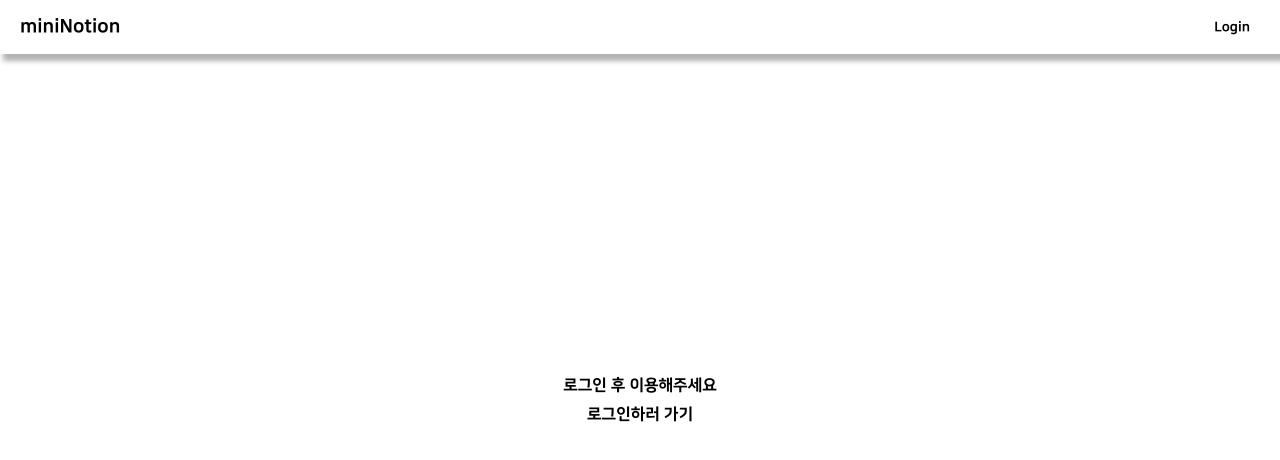
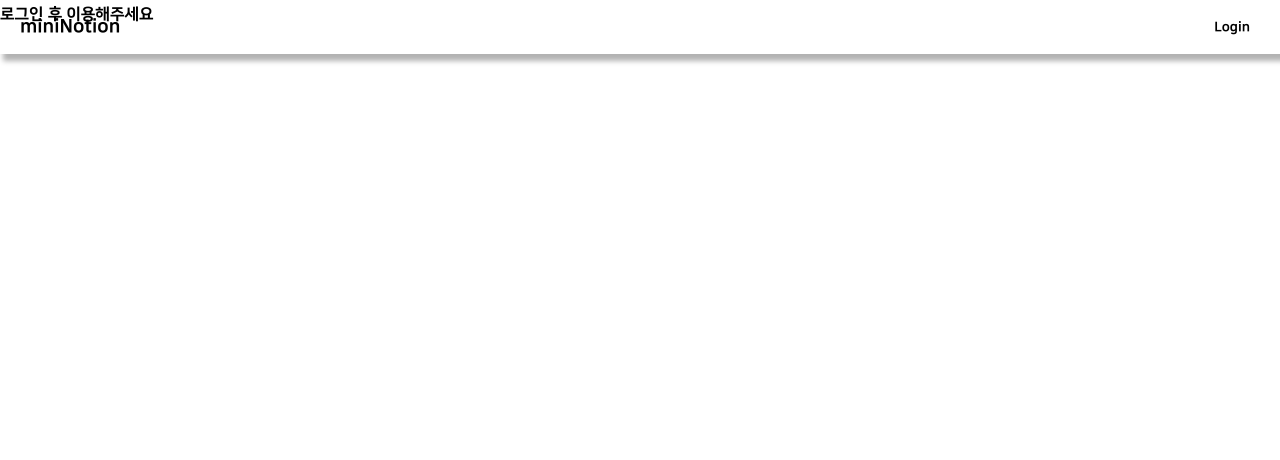
Before and after one commit to famous0811/wow-notions, a React (Create React App) app in the folder frontend/: page / in a window 1280 px wide. Shown: the top 460 px of the page. Built offline with nearby package versions, Linux system fonts and the light colour scheme.

Commit message:
draft-js toolbar setting

```diff
--- a/frontend/package.json
+++ b/frontend/package.json
@@ -6,17 +6,21 @@
     "@testing-library/jest-dom": "^5.11.4",
     "@testing-library/react": "^11.1.0",
     "@testing-library/user-event": "^12.1.10",
+    "@types/draft-js": "^0.11.3",
     "@types/jest": "^26.0.15",
     "@types/node": "^12.0.0",
     "@types/react": "^17.0.0",
     "@types/react-dom": "^17.0.0",
+    "@types/react-draft-wysiwyg": "^1.13.2",
     "@types/react-router-dom": "^5.1.7",
     "@types/styled-components": "^5.1.10",
+    "draft-js": "^0.11.7",
     "mobx": "^6.3.2",
     "mobx-react": "^7.2.0",
     "node-sass": "^4.0.0",
     "react": "^17.0.2",
     "react-dom": "^17.0.2",
+    "react-draft-wysiwyg": "^1.14.7",
     "react-google-login": "^5.2.2",
     "react-mobx": "0.0.4",
     "react-router-dom": "^5.2.0",
--- a/frontend/src/page/home/index.tsx
+++ b/frontend/src/page/home/index.tsx
@@ -1,16 +1,20 @@
-import React from "react";
+import React, { useState } from "react";
 import styled from "styled-components";
 import { Link } from "react-router-dom";
 import Layout from "../../components/Layout";
 import UseStore from "../../store";
 
+import { Editor } from "react-draft-wysiwyg";
+import "react-draft-wysiwyg/dist/react-draft-wysiwyg.css";
+import { EditorState } from "draft-js";
+
 const Wrapper = styled.div`
   width: 100%;
   height: 100%;
-  display: flex;
+  /* display: flex;
   flex-direction: column;
   justify-content: center;
-  align-items: center;
+  align-items: center; */
   line-height: 1.8rem;
   & > a {
     position: relative;
@@ -30,14 +34,73 @@ const Wrapper = styled.div`
       }
     }
   }
+  .toolbar-class {
+    position: fixed;
+    top: 50%;
+    left: 0;
+    /* width: 100px; */
+    width: 50px;
+    height: 50px;
+    border-radius: 50%;
+    overflow: hidden;
+    transition: height 0.5s, width 0.55s, border-radius 0.5s;
+    box-shadow: 2px 2px 2px 1px rgba(0, 0, 0, 0.1);
+    /* border-color: red; */
+    &:hover {
+      width: 300px;
+      height: 70px;
+      border-radius: 10px;
+    }
+  }
+  .editor {
+    height: calc(100vh - 54px);
+  }
+  .wrapper-class {
+    width: 100%;
+    /* height: 100%; */
+    max-width: 80%;
+    margin: 0 auto;
+    text-align: center;
+  }
 `;
 
 function Home() {
+  const [editorState, setEditorState] = useState(EditorState.createEmpty());
+  const onEditorStateChange = (editorState: any) => {
+    // editorState에 값 설정
+    console.log(editorState);
+    setEditorState(editorState);
+  };
   if (UseStore.UserStore.token)
     return (
       <Layout>
         <Wrapper>
-          <div>로그인 완료</div>
+          {/* <div>로그인 완료</div> */}
+          <Editor
+            // 에디터와 툴바 모두에 적용되는 클래스
+            wrapperClassName="wrapper-class"
+            // 에디터 주변에 적용된 클래스
+            editorClassName="editor"
+            // 툴바 주위에 적용된 클래스
+            toolbarClassName="toolbar-class"
+            // 툴바 설정
+            toolbar={{
+              // inDropdown: 해당 항목과 관련된 항목을 드롭다운으로 나타낼것인지
+              list: { inDropdown: true },
+              textAlign: { inDropdown: true },
+              link: { inDropdown: true },
+              history: { inDropdown: false },
+            }}
+            placeholder="내용을 작성해주세요."
+            // 한국어 설정
+            localization={{
+              locale: "ko",
+            }}
+            // 초기값 설정
+            editorState={editorState}
+            // 에디터의 값이 변경될 때마다 onEditorStateChange 호출
+            onEditorStateChange={onEditorStateChange}
+          />
         </Wrapper>
       </Layout>
     );
@@ -46,7 +109,6 @@ function Home() {
       <Layout>
         <Wrapper>
           <div>로그인 후 이용해주세요</div>
-          <Link to="/login">로그인하러 가기</Link>
         </Wrapper>
       </Layout>
     );
--- a/frontend/src/style/base.scss
+++ b/frontend/src/style/base.scss
@@ -37,5 +37,5 @@ h6 {
 
 ::-webkit-scrollbar-thumb {
   background: gray;
-  border-radius: 50%;
+  border-radius: 50px;
 }
```
Also changed, not shown: 2 other files (tests, documents, lock files or other folders).
